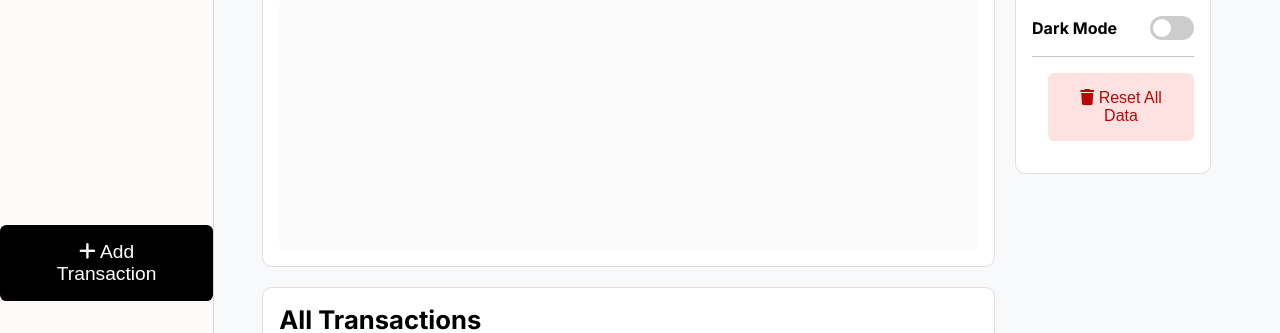
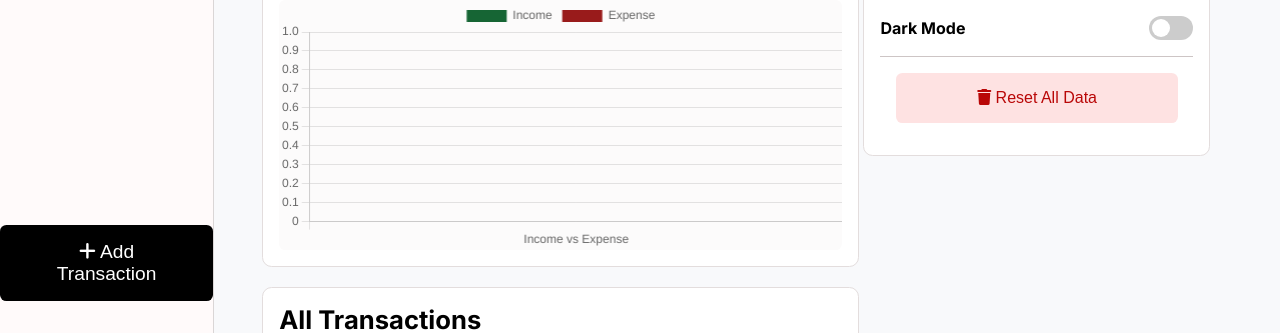
Before and after one commit to Aryanbhatti777/FinTrack-Pro---Expense-Tracker, a plain HTML site: page index.html in a window 1280 px wide. Shown: the part 467-800 px from the top of the page. Drawn offline with nearby package versions, Linux system fonts and the light colour scheme; sample sign-in values are in the browser's storage.

Commit message:
chart added

```diff
--- a/script.js
+++ b/script.js
@@ -12,9 +12,11 @@ const displayExpense = document.querySelector("#displayExpense")
 const displayCount = document.querySelector("#displayCount")
 const resetBtn = document.querySelector("#resetDataBtn")
 let transactions = JSON.parse(localStorage.getItem(transactionStorageKey)) || []
+const ctx = document.querySelector("#cashFlowChart")
 
 const searchInput = document.querySelector("#searchInput")
 const searchType = document.querySelector("#typeFilter")
+let chart = null
 
 
 // make transaction form visible and hidden
@@ -162,6 +164,29 @@ tableData.append(tr);
 
     displayCount.textContent = transactions.length
 
+    updateChart(totalIncome, totalExpense)
+
+}
+
+// Chart
+
+const updateChart = (income, expense) => {
+    if(chart) {chart.destroy()}
+    chart = new Chart(ctx,{
+        type: 'bar',
+        data:{
+            labels: ["Income vs Expense"],
+            datasets: [
+                {label: "Income", data: [income] , backgroundColor: '#166534', borderRadius: 4},
+                {label: "Expense", data:[expense], backgroundColor: '#991b1b', borderRadius: 4}
+            ]
+        },
+        options: {
+            responsive: true, maintainAspectRatio: false,
+            scales: {y: {beignAtZero: true}},
+            plugins: {legend: {position: 'top'}}
+        }
+    })
 }
 
 //reset data
--- a/style.css
+++ b/style.css
@@ -42,7 +42,7 @@ body, html {
 }
 
 .dark-theme .chart-area{
-    background-color: rgb(0, 0, 0);
+    background-color: #111827;
 }
 
 .dark-theme .addtx-content{
```
